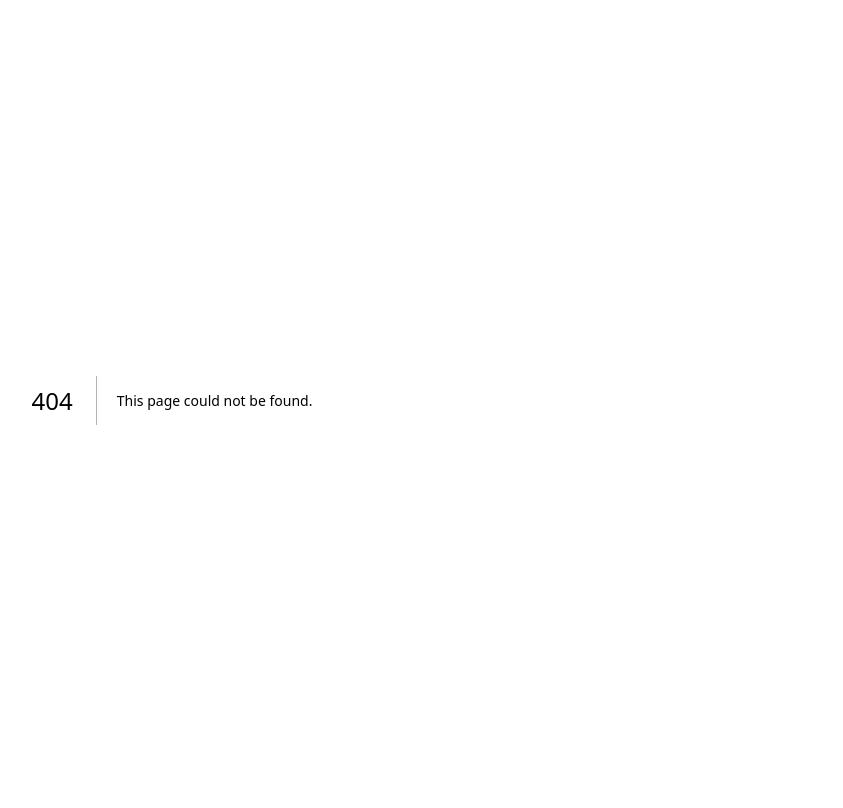
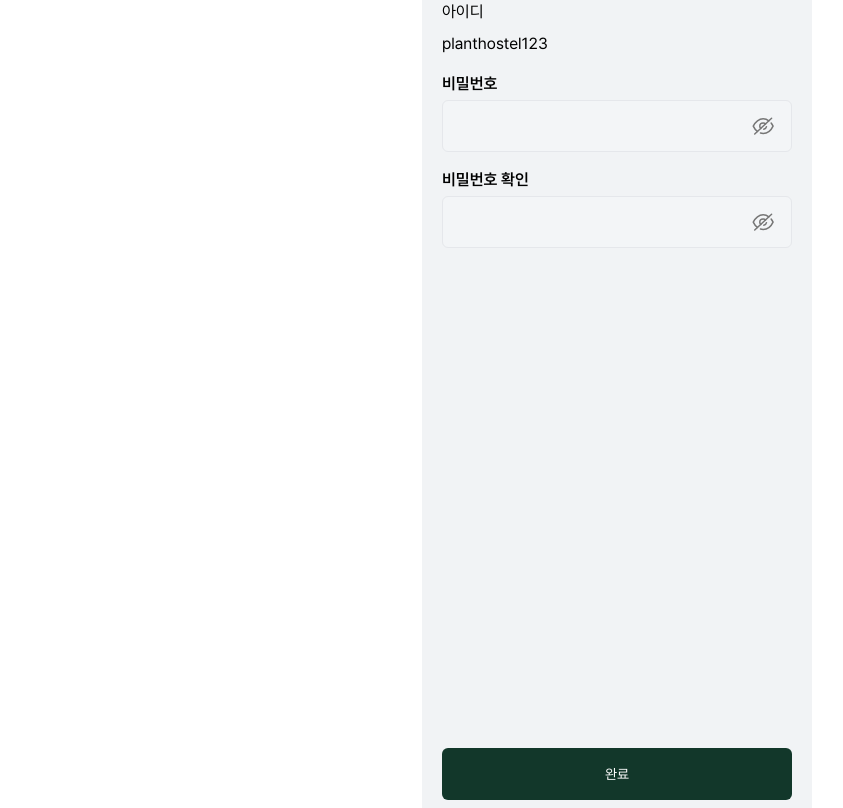
Before and after one commit to Plant-Hostel/PlantHostel-Client, a Next.js app: page /member/find-account/password/reset in a window 1280 px wide. Before the commit this address had no page. Shown: the whole page, without its empty margins (23-866 px from the left). Built offline with nearby package versions, Linux system fonts and the light colour scheme.

Commit message:
비밀번호 재설정 페이지

```diff
--- a/src/app/join/page.tsx
+++ b/src/app/join/page.tsx
@@ -1,7 +1,7 @@
 import JoinForm from "@/components/join/JoinForm";
 import React from "react";
 
-export default function page() {
+export default function Page() {
   return (
     <div>
       <JoinForm />
--- a/src/app/login/page.tsx
+++ b/src/app/login/page.tsx
@@ -2,7 +2,7 @@ import React from "react";
 import Logo from "@/images/MainLogo.svg";
 import LoginForm from "@/components/login/LoginForm";
 
-export default function page() {
+export default function Page() {
   return (
     <div className="flex flex-col justify-center items-center gap-5">
       <Logo />
--- a/src/app/member/find-account/(result)/fail/page.tsx
+++ b/src/app/member/find-account/id/fail/page.tsx
@@ -1,7 +1,7 @@
 import CommonButton from "@/components/common/CommonButton";
 import React from "react";
 
-export default function page() {
+export default function Page() {
   return (
     <div className="flex flex-col flex-1 justify-between items-center w-full">
       <div className="flex flex-col gap-6 items-center mt-6">
--- a/src/app/member/find-account/(result)/layout.tsx
+++ b/src/app/member/find-account/id/layout.tsx
@@ -1,7 +1,7 @@
 import React from "react";
 import Logo from "@/images/MainLogo.svg";
 
-export default function layout({ children }: { children: React.ReactNode }) {
+export default function Layout({ children }: { children: React.ReactNode }) {
   return (
     <div className="flex flex-col justify-between items-center min-h-screen pt-[100px]">
       <Logo />
--- a/src/app/member/find-account/(result)/success/page.tsx
+++ b/src/app/member/find-account/id/success/page.tsx
@@ -1,9 +1,9 @@
 import CommonButton from "@/components/common/CommonButton";
 import React from "react";
 
-export default function page() {
+export default function Page() {
   return (
-    <div className="flex flex-col flex-1 justify-between items-center w-full">
+    <div className="flex flex-col flex-1 justify-between items-center">
       <div className="flex flex-col gap-6 items-center mt-6">
         <div className="flex flex-col items-center">
           <span>
--- /dev/null
+++ b/src/app/member/find-account/password/reset/page.tsx
@@ -0,0 +1,46 @@
+"use client";
+
+import CommonInput from "@/components/common/CommonInput";
+import React, { useState } from "react";
+import Hide from "@/images/Hide.svg";
+import CommonButton from "@/components/common/CommonButton";
+
+export default function Page() {
+  const [resetPwd, setResetPwd] = useState("");
+  const [resetPwdCheck, setResetPwdCheck] = useState("");
+
+  const handleclick = () => {
+    console.log(resetPwd, resetPwdCheck);
+  };
+  return (
+    <div className="flex flex-col min-h-screen justify-between">
+      <div className="flex flex-col gap-4">
+        <div className="flex flex-col gap-2">
+          <span>아이디</span>
+          <span>planthostel123</span>
+        </div>
+        <CommonInput
+          id="pwd"
+          label="비밀번호"
+          onChange={(e) => setResetPwd(e.target.value)}
+          icon={<Hide />}
+        />
+        <CommonInput
+          id="pwdCheck"
+          label="비밀번호 확인"
+          onChange={(e) => setResetPwdCheck(e.target.value)}
+          icon={<Hide />}
+        />
+      </div>
+      <div>
+        <CommonButton
+          onClick={() => {
+            handleclick();
+          }}
+        >
+          완료
+        </CommonButton>
+      </div>
+    </div>
+  );
+}
--- /dev/null
+++ b/src/app/member/find-account/password/success/page.tsx
@@ -0,0 +1,21 @@
+import React from "react";
+import Logo from "@/images/MainLogo.svg";
+import CommonButton from "@/components/common/CommonButton";
+
+export default function page() {
+  return (
+    <div className="flex flex-col justify-between items-center min-h-screen pt-[100px]">
+      <Logo />
+      <div className="flex flex-col flex-1 justify-between items-center w-full">
+        <div className="flex flex-col gap-6 items-center mt-6">
+          <div className="flex flex-col items-center">
+            <span>회원님의 비밀번호가 변경되었습니다</span>
+            <span className="text-[14px]"> 다시 로그인 해주세요</span>
+          </div>
+          <span className="text-[14px]">가입일:2024. 10. 11</span>
+        </div>
+        <CommonButton>로그인</CommonButton>
+      </div>
+    </div>
+  );
+}
--- a/src/components/common/CommonInput.tsx
+++ b/src/components/common/CommonInput.tsx
@@ -3,7 +3,7 @@ import { cva } from "class-variance-authority";
 import React, { InputHTMLAttributes, ReactNode, forwardRef } from "react";
 
 const InputVariants = cva(
-  "relative  h-[52px] py-[17px] px-[16px] rounded-[6px] pr-12 placeholder-sub02 border focus:outline-none flex items-center text-[15px]",
+  "relative bg-whiteTransparent  h-[52px] py-[17px] px-[16px] rounded-[6px] pr-12 placeholder-sub02 border focus:outline-none flex items-center text-[15px]",
   {
     variants: {
       inputSize: {
@@ -12,7 +12,7 @@ const InputVariants = cva(
       },
       color: {
         default: "border-#DEE3E1",
-        blank: "border-#DEE3E1 text-sub02",
+        blank: "border-#DEE3E1 text-sub02 ",
         primary: "border-primary",
         warning: "border-warning text-warning",
       },
--- a/tailwind.config.ts
+++ b/tailwind.config.ts
@@ -28,6 +28,7 @@ export default {
         pal07: "#A97D5E",
         pal08: "#754B42",
         stroke: "#DEE3E1",
+        whiteTransparent: "rgba(255, 255, 255, 0.15)",
       },
     },
     fontFamily: {
```
Also changed, not shown: src/images/Hide.svg (added).
